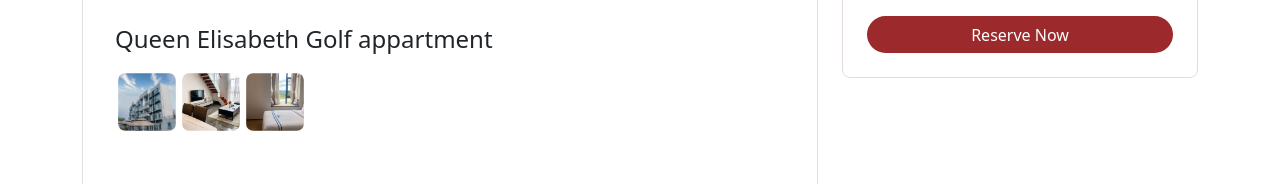
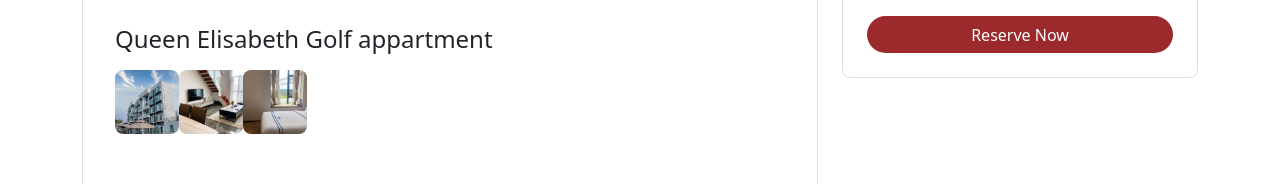
Before and after one commit to EmmaTheDev01/hotelbooking_app, a React (Create React App) app in the folder client/: page /hotel/01 in a window 1280 px wide. Shown: the part 678-862 px from the top of the page. Built offline with nearby package versions, Linux system fonts and the light colour scheme; a web font is replaced by a local one.

Commit message:
Removing unnecessary css from property details page

```diff
--- a/client/src/components/booking/booking.css
+++ b/client/src/components/booking/booking.css
@@ -59,21 +59,3 @@
   color: var(--secondary-color);
   font-weight: 700;
 }
-.booking-bottom img {
-  width: 4.4rem;
-  height: 4.4rem;
-  object-fit: cover;
-}
-.other-images img {
-  padding: 0.2rem;
-  border-radius: 10px;
-  cursor: pointer;
-}
-.carousel {
-  width: 100%;
-}
-.carousel-image {
-  width: 100%;
-  height: 600px;
-  object-fit: cover;
-}
```
